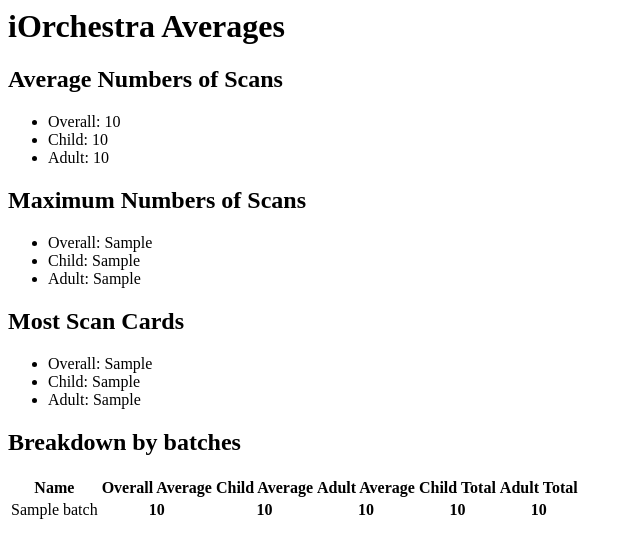
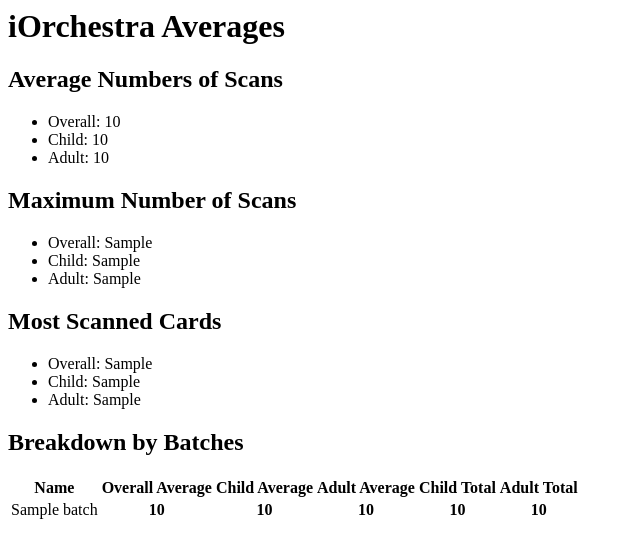
Before and after one commit to i-DAT-Qualia/Card-Backend, a Django app: template cards/templates/averages.html in a window 1280 px wide. Shown: the top 558 px of the page, without its empty margins (0-640 px from the left). Run offline with Django 3.2, Linux system fonts and the light colour scheme; the template is opened without the code that fills it: most values are stand-ins (such as "Sample title", 1, 10 or a date in 2020).

Commit message:
Spelling Fixes

```diff
--- a/cards/templates/averages.html
+++ b/cards/templates/averages.html
@@ -18,21 +18,21 @@
         <li>Adult: {{ adult_average }}</li>
     </ul>
 
-    <h2>Maximum Numbers of Scans</h2>
+    <h2>Maximum Number of Scans</h2>
     <ul>
         <li>Overall: {{ overall_max_scan }}</li>
         <li>Child: {{ child_max_scan }}</li>
         <li>Adult: {{ adult_max_scan }}</li>
     </ul>
 
-    <h2>Most Scan Cards</h2>
+    <h2>Most Scanned Cards</h2>
     <ul>
         <li>Overall: {{ top_card }}</li>
         <li>Child: {{ top_child }}</li>
         <li>Adult: {{ top_adult }}</li>
     </ul>
 
-    <h2>Breakdown by batches</h2>
+    <h2>Breakdown by Batches</h2>
 
     <table>
         <tr>
```
